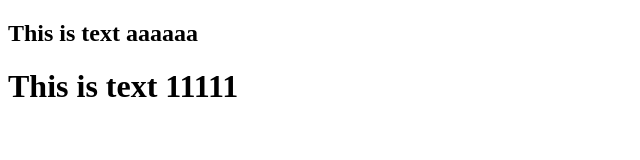
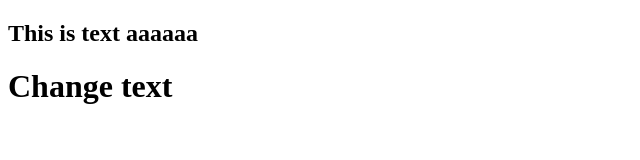
Before and after one commit to dungbnse04948/testgit, a plain HTML site: page filea.html in a window 1280 px wide. Shown: the whole page, without its empty margins (0-640 px from the left). Drawn offline with Linux system fonts and the light colour scheme.

Commit message:
edit filea

```diff
--- a/filea.html
+++ b/filea.html
@@ -5,6 +5,6 @@
 </header>
 <body>
 	<h2>This is text aaaaaa</h2>
-	<h1>This is text 11111</h1>
+	<h1>Change text</h1>
 </body>
 </html>
```
